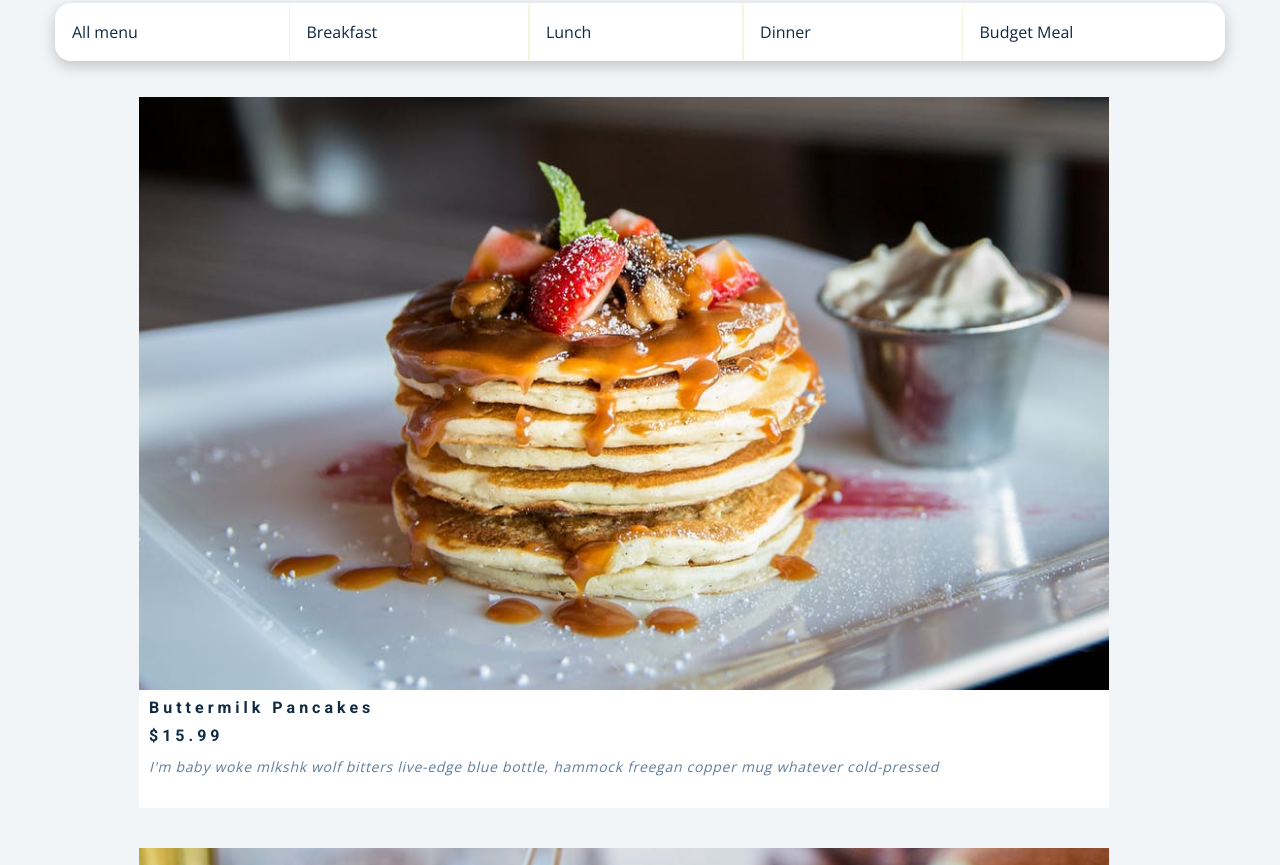
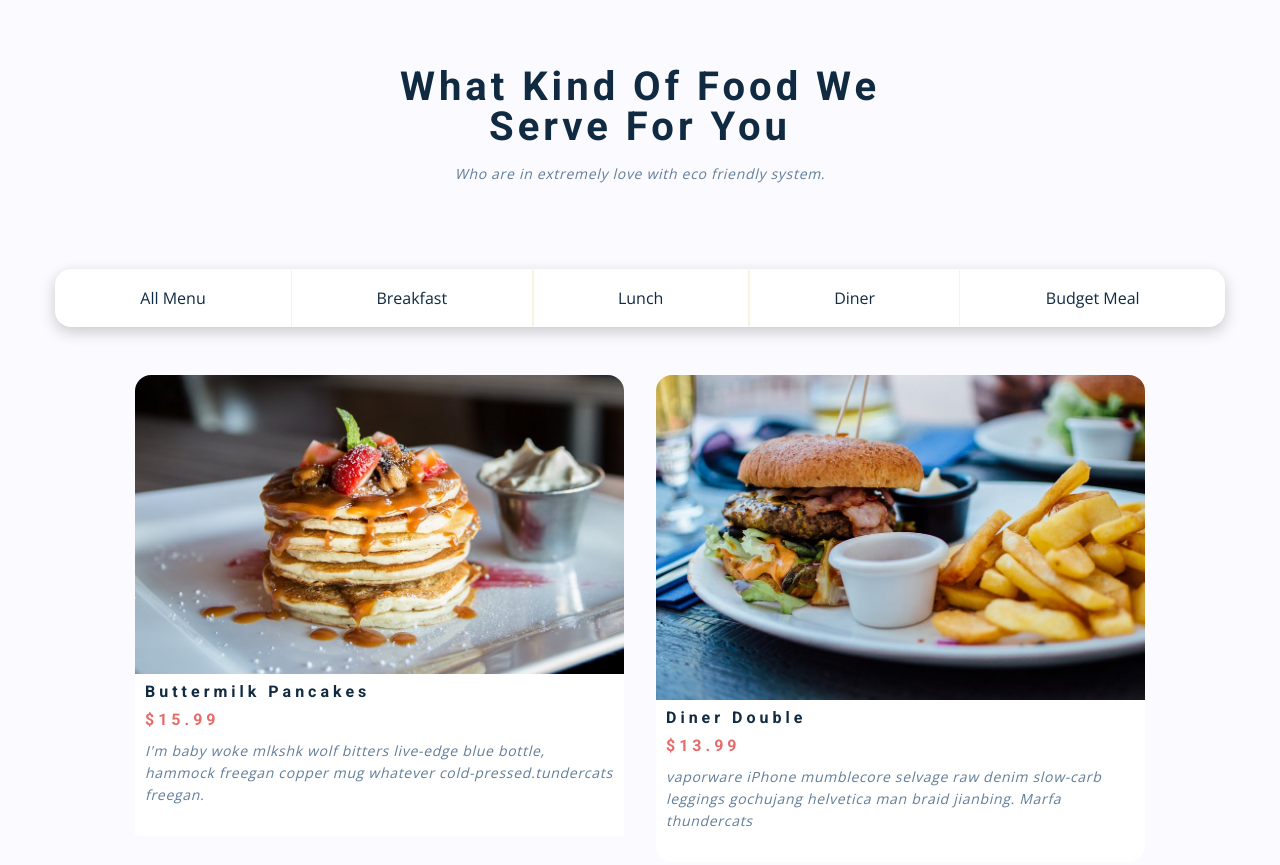
Before and after one commit to Betsegaw-hp/cafeteria, a plain HTML site: page index.html in a window 1280 px wide. Shown: the part 2201-3066 px from the top of the page. Drawn offline with nearby package versions, Linux system fonts and the light colour scheme.

Commit message:
second version starts now

```diff
--- a/index.html
+++ b/index.html
@@ -62,12 +62,17 @@
        </div>
      </article>
      <article id="menu">
+       <div class="menu-title">
+        <h2 class="menu-h1">what kind of food we <br>
+          serve for you</h2>
+       <p>Who are in extremely love with eco friendly system.</p>
+       </div>
        <div class="section-center">
         <div class="menu-item">
-          <div class="menu-item-list" data-id="All menu">All menu</div>
-          <div class="menu-item-list" data-id="Breakfast">Breakfast</div>
-          <div class="menu-item-list" data-id="Lunch">Lunch</div>
-          <div class="menu-item-list" data-id="Dinner">Dinner</div>
+          <div class="menu-item-list" data-id="All menu">all menu</div>
+          <div class="menu-item-list" data-id="Breakfast">breakfast</div>
+          <div class="menu-item-list" data-id="Lunch">lunch</div>
+          <div class="menu-item-list" data-id="Diner">diner</div>
           <div class="menu-item-list" data-id="Budget Meal">Budget Meal</div>
         </div>
         <div class="menu-article-area">
--- a/js/menu.js
+++ b/js/menu.js
@@ -5,34 +5,26 @@ const menu = [
     category: "breakfast",
     price: 15.99,
     img: "./media/menu-images/item-1.jpeg",
-    desc: `I'm baby woke mlkshk wolf bitters live-edge blue bottle, hammock freegan copper mug whatever cold-pressed `,
+    desc: `I'm baby woke mlkshk wolf bitters live-edge blue bottle, hammock freegan copper mug whatever cold-pressed.tundercats freegan. `,
   },
   {
     id: 2,
     title: "diner double",
-    category: "lunch",
+    category: "diner",
     price: 13.99,
     img: "./media/menu-images/item-2.jpeg",
     desc: `vaporware iPhone mumblecore selvage raw denim slow-carb leggings gochujang helvetica man braid jianbing. Marfa thundercats `,
   },
   {
     id: 3,
-    title: "godzilla milkshake",
-    category: "shakes",
-    price: 6.99,
-    img: "./media/menu-images/item-3.jpeg",
-    desc: `ombucha chillwave fanny pack 3 wolf moon street art photo booth before they sold out organic viral.`,
+    title: "country delight",
+    category: "breakfast",
+    price: 20.99,
+    img: "./media/menu-images/item-4.jpeg",
+    desc: `Shabby chic keffiyeh neutra snackwave pork belly shoreditch. Prism austin mlkshk truffaut, `,
   },
   {
     id: 4,
-    title: "country delight",
-    category: "breakfast",
-    price: 20.99,
-    img: "../media/menu-images/item-4.jpeg",
-    desc: `Shabby chic keffiyeh neutra snackwave pork belly shoreditch. Prism austin mlkshk truffaut, `,
-  },
-  {
-    id: 5,
     title: "egg attack",
     category: "lunch",
     price: 22.99,
@@ -40,23 +32,23 @@ const menu = [
     desc: `franzen vegan pabst bicycle rights kickstarter pinterest meditation farm-to-table 90's pop-up `,
   },
   {
-    id: 6,
+    id: 5,
     title: "oreo dream",
-    category: "shakes",
+    category: "Budget Meal",
     price: 18.99,
     img: "./media/menu-images/item-6.jpeg",
     desc: `Portland chicharrones ethical edison bulb, palo santo craft beer chia heirloom iPhone everyday`,
   },
   {
-    id: 7,
+    id: 6,
     title: "bacon overflow",
-    category: "breakfast",
+    category: "diner",
     price: 8.99,
     img: "./media/menu-images/item-7.jpeg",
     desc: `carry jianbing normcore freegan. Viral single-origin coffee live-edge, pork belly cloud bread iceland put a bird `,
   },
   {
-    id: 8,
+    id: 7,
     title: "american classic",
     category: "lunch",
     price: 12.99,
@@ -64,9 +56,9 @@ const menu = [
     desc: `on it tumblr kickstarter thundercats migas everyday carry squid palo santo leggings. Food truck truffaut  `,
   },
   {
-    id: 9,
+    id: 8,
     title: "quarantine buddy",
-    category: "shakes",
+    category: "Budget Meal",
     price: 16.99,
     img: "./media/menu-images/item-9.jpeg",
     desc: `skateboard fam synth authentic semiotics. Live-edge lyft af, edison bulb yuccie crucifix microdosing.`,
@@ -74,15 +66,15 @@ const menu = [
 ];
 
 const articleArea = document.querySelector(".menu-article-area");
+function diplayMenuItems(menuVal) {
+  let displayMenu;
 
-window.addEventListener("DOMContentLoaded", function () {
-  let displayMenu = menu.map(function (item) {
+  displayMenu = menuVal.map( (item) =>{
     // console.log(item);
-
     return `<article class="card-container">
     <div class="card">
       <figure class="figure">
-          <img src=${item.img} class="img" alt=${item.title}>
+          <img src=${item.img} class="card-img" alt=${item.title}>
           <figcaption>
           <h4>${item.title}</h4>
           <h4 class="price">$${item.price}</h4>
@@ -94,7 +86,32 @@ window.addEventListener("DOMContentLoaded", function () {
     </div>
     </article>`;
   });
+
   displayMenu = displayMenu.join("");
   //console.log(displayMenu);
   articleArea.innerHTML = displayMenu;
+}
+window.addEventListener("DOMContentLoaded",  ()=> {
+  diplayMenuItems(menu);
 });
+const menubtn = document.querySelector(".menu-item");
+const menuItems = menubtn.querySelectorAll(".menu-item-list");
+
+menuItems.forEach(Item =>{
+  Item.addEventListener("click",(e)=>{
+    e.preventDefault();
+    console.log(Item);
+    const category = e.currentTarget.dataset.id;
+    const menuCategory = menu.filter( (menuitem)=> {
+      // console.log(menuItem.category);
+      if (menuitem.category.toLowerCase() === category.toLowerCase()) {
+        return menuitem;
+      }
+    });
+    if (category.toLowerCase() === "all menu") {
+      diplayMenuItems(menu);
+    } else {
+      diplayMenuItems(menuCategory);
+    }
+  });
+});
--- a/style.css
+++ b/style.css
@@ -37,6 +37,7 @@ Variables
   --clr-grey-8: hsl(210, 31%, 80%);
   --clr-grey-9: hsl(212, 33%, 89%);
   --clr-grey-10: rgb(241, 245, 248);
+  --clr-grey-11: rgb(250, 250, 255);
   --clr-white: #fff;
   --clr-red-dark: hsl(360, 67%, 44%);
   --clr-red-light: hsl(360, 71%, 66%);
@@ -321,7 +322,7 @@ Menu
 ==============
 */
 #menu {
-  background: var(--clr-grey-10);
+  background: var(--clr-grey-11);
   padding:1rem;
 }
 .menu-item {
@@ -335,6 +336,8 @@ Menu
 .menu-item-list {
   padding:1rem;
   border:1px solid;
+  text-align: center;
+  text-transform: capitalize;
   border-color: transparent rgba(243, 240, 207, 0.652);
   cursor: pointer;
 }
@@ -343,19 +346,19 @@ Menu
   border-color:var(--clr-red-light);
   color:var(--clr-white);
 }
-.menu-item-list:nth-child(1) , .menu-item-list:nth-child(5) {
+.menu-item-list:first-child , .menu-item-list:last-child {
   border-color:transparent;
 }
-.menu-item-list:nth-child(1):hover , .menu-item-list:nth-child(5):hover{
+.menu-item-list:first-child:hover , .menu-item-list:last-child:hover{
   background: var(--clr-red-light);
   border-color:var(--clr-red-light);
   color:var(--clr-white);
   border-radius: 1rem 0 0 1rem;
 }
-.menu-item-list:nth-child(5):hover{
+.menu-item-list:last-child:hover{
   border-radius: 0 1rem 1rem 0;
 }
-.card-container {
+.menu-article-area {
   display: flex;
   word-wrap: break-word;
   gap:2rem;
@@ -363,19 +366,21 @@ Menu
   flex-wrap: wrap;
   margin-top: 2rem;
   padding: 0 5rem;
-  /* overflow: hidden; */
+  transition:var(--transition);
 }
-.card {
+.card-container {
   border: 0 solid transparent;
   border-radius:1rem;
-  padding:4px;
+  width:100%;
+  margin:1rem 0;
   flex-grow: 0;
   flex-shrink: 1;
   transition: var(--transition);
   letter-spacing: 0.028em;
   line-height: 26px;
+  overflow: hidden;
 }
-.slide-img {
+.card-img {
   height: 50%;
   object-fit: contain;
 }
@@ -385,12 +390,25 @@ Menu
 figcaption {
   padding: 10px;
 }
-/* .img {
- width:100%;
-} */
-@media screen and (min-width : 745px) {
-  .card-container {
+.price{
+  position: relative;
+  float: right;
+  bottom: 1.6rem;
+  color:var(--clr-red-light);
+}
+.menu-title {
+  padding:2rem 0 4rem 0;
+}
+.menu-h1 ,.menu-title >p {
+  text-align: center;
+}
+@media screen and (min-width:765px) {
+  .menu-article-area {
     display: grid;
     grid-template-columns: auto auto;
   }
+  .price {
+    position: static;
+    float: none;
+  }
 }
```
Also changed, not shown: 1 other file.
